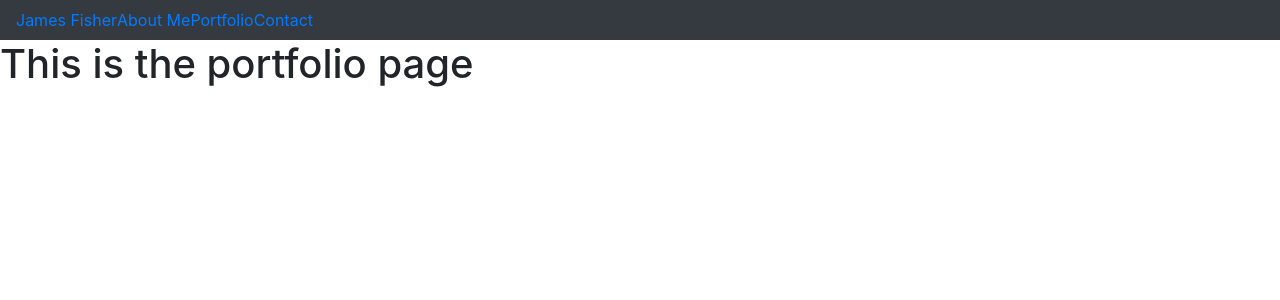
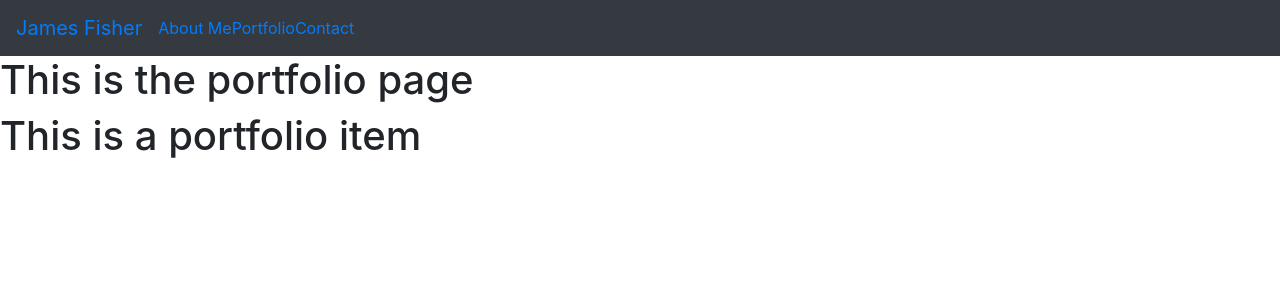
Before and after one commit to jfisher396/react-portfolio, a React (Create React App) app: page /portfolio in a window 1280 px wide. Shown: the top 300 px of the page. Built offline with nearby package versions, Linux system fonts and the light colour scheme.

Commit message:
portfolio item file added

```diff
--- a/src/components/Navbar.js
+++ b/src/components/Navbar.js
@@ -1,21 +1,20 @@
 import React, { Component } from 'react'
 import { Link } from 'react-router-dom'
-import "./Navbar.css"
 
 class Navbar extends Component {
     render() {
         return (
           <nav className="navbar navbar-expand-lg navbar-dark bg-dark">
-            <Link to="/">James Fisher</Link>
-            <div className="collapse navbar-collapse">
+            <div className="navbar-brand">
+              <Link to="/">James Fisher</Link>
+            </div>
 
-                  <Link to="/about">About Me</Link>
+              <Link to="/about">About Me</Link>
 
-                  <Link to="/portfolio">Portfolio</Link>
 
-                  <Link to="/contact">Contact</Link>
+              <Link to="/portfolio">Portfolio</Link>
 
-            </div>
+            <Link to="/contact">Contact</Link>
           </nav>
         );
     }
--- /dev/null
+++ b/src/components/PortfolioItem.js
@@ -0,0 +1,11 @@
+import React, { Component } from "react";
+
+class PortfolioItem extends Component {
+  render() {
+    return(
+        <h1>This is a portfolio item</h1>
+    );
+  }
+}
+
+export default PortfolioItem;
--- a/src/pages/Portfolio/Portfolio.js
+++ b/src/pages/Portfolio/Portfolio.js
@@ -1,11 +1,15 @@
-import React from "react";
+import React, { Component } from "react";
+import PortfolioItem from "../../components/PortfolioItem"
 
-function Portfolio() {
-  return (
-    <div>
-      <h1>This is the portfolio page</h1>
-    </div>
-  );
+class Portfolio extends Component {
+    render() {
+      return (
+        <div>
+          <h1>This is the portfolio page</h1>
+          <PortfolioItem />
+        </div>
+      );
+    }
 }
 
 export default Portfolio;
```
Also changed, not shown: src/components/Navbar.css (deleted).
